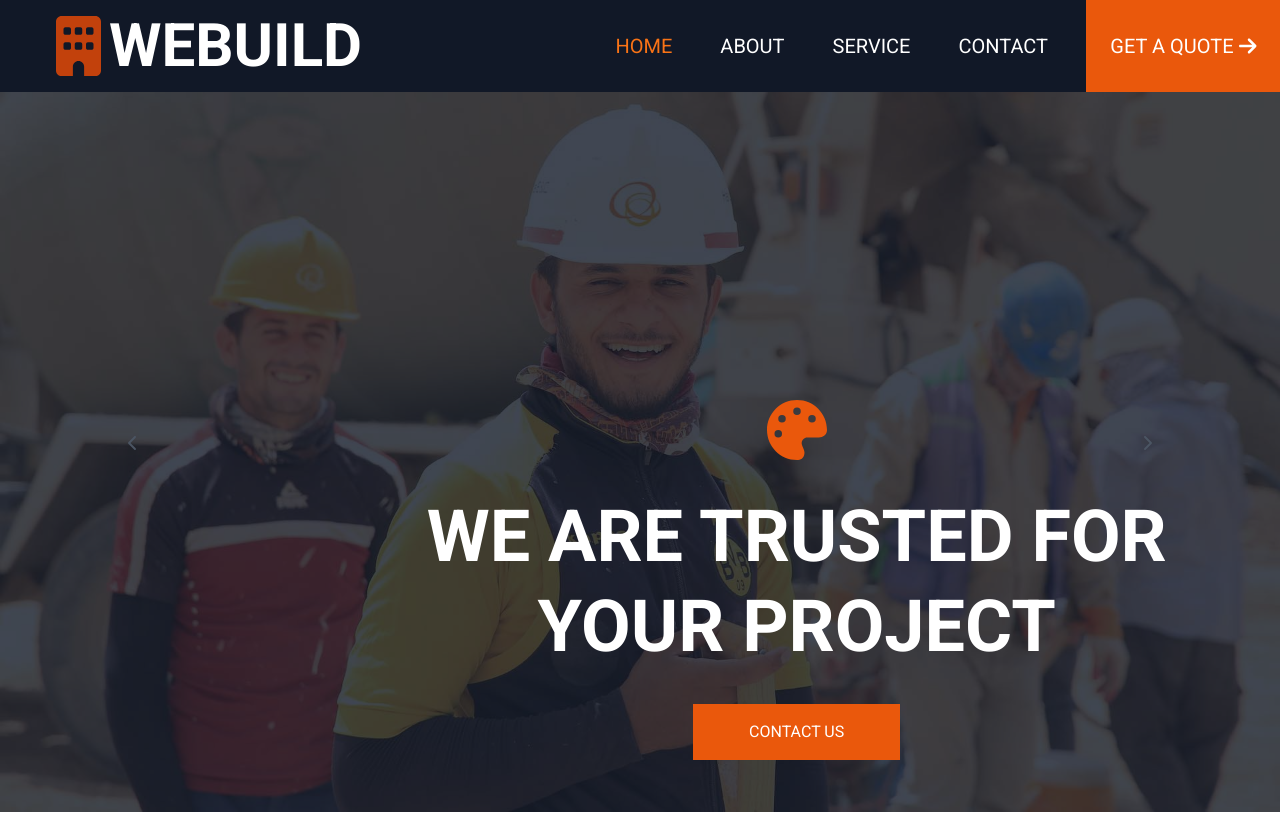
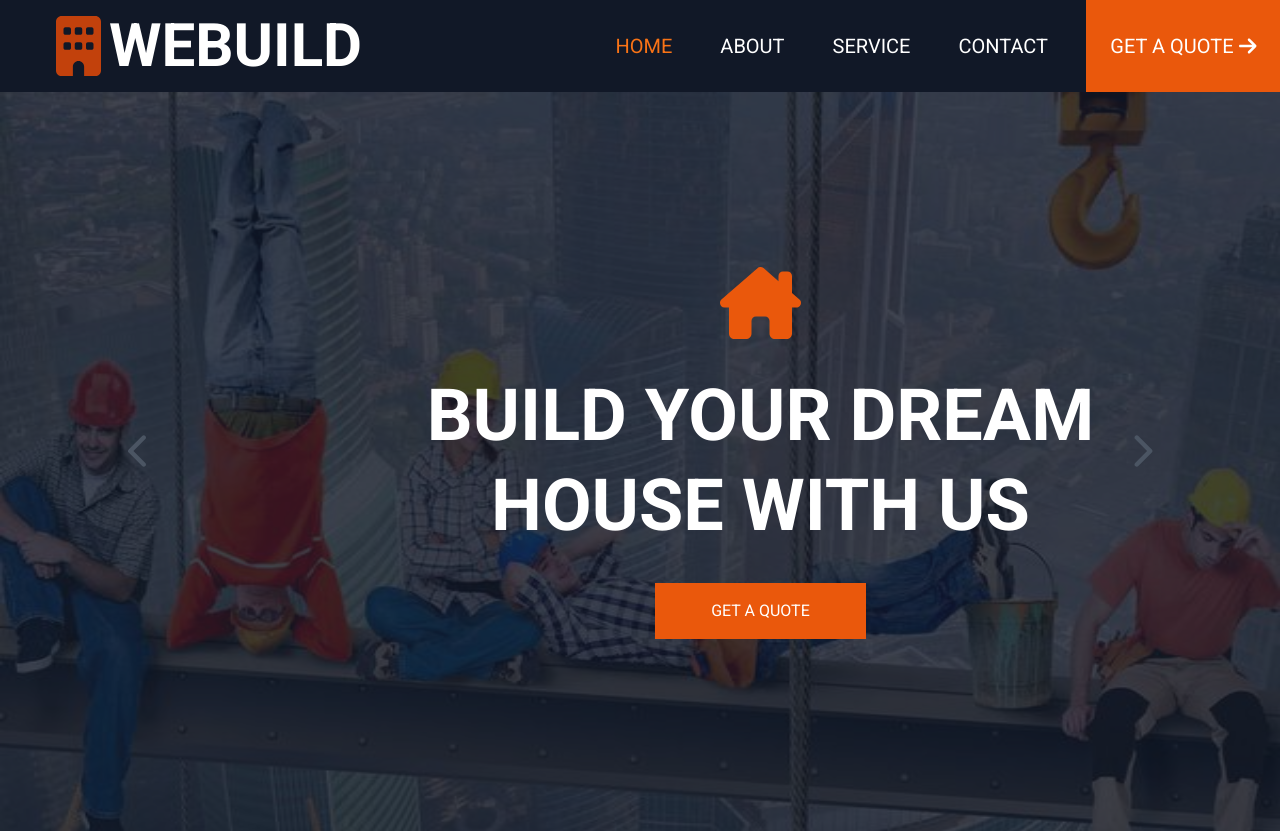
Before and after one commit to FrontEndDevo/webuild, a React (Create React App) app: page /home in a window 1280 px wide. Shown: the top 831 px of the page. Built offline with nearby package versions, Linux system fonts and the light colour scheme.

Commit message:
Change some style + add new data to WebsiteData

```diff
--- a/src/Helpers/WebsiteData.js
+++ b/src/Helpers/WebsiteData.js
@@ -113,7 +113,7 @@ const headerData = [
   },
   {
     img: header,
-    icon: faPalette,
+    icon: faScrewdriverWrench,
     title_one: "We are trusted for ",
     title_two: "your project",
     button: "Contact us",
--- a/src/components/Header/Header.jsx
+++ b/src/components/Header/Header.jsx
@@ -4,7 +4,7 @@ import { headerData, headerArrowIcons } from "../../Helpers/WebsiteData";
 const Header = () => {
   const [slide, setSlide] = useState(0);
 
-  let slideCounter = 1;
+  let slideCounter = 0;
 
   useEffect(() => {
     setSlide(slideCounter);
@@ -20,19 +20,19 @@ const Header = () => {
 
   return (
     <div className="header">
-      {/* {headerSections} */}
       <div className="overlay relative">
         <img
           src={headerData[slide].img}
           alt={headerData[slide].title_one + headerData[slide].title_two}
+          className="w-full h-screen"
         />
         <span className="absolute w-full h-full bg-gray-900 opacity-80 top-0 left-0 z-10"></span>
       </div>
 
-      <div className="content absolute top-1/2 left-1/3 z-20 flex flex-col items-center gap-8">
+      <div className="content absolute top-1/3 left-1/3 z-20 flex flex-col items-center gap-8">
         <FontAwesomeIcon
           icon={headerData[slide].icon}
-          className=" text-6xl text-orange-600 z-20"
+          className=" text-7xl text-orange-600 z-20"
         />
         <h2 className="uppercase font-bold text-7xl text-white z-20 text-center leading-tight">
           {headerData[slide].title_one} <br /> {headerData[slide].title_two}
@@ -42,7 +42,7 @@ const Header = () => {
         </button>
       </div>
 
-      <div className="buttons">
+      <div className="buttons text-4xl">
         <button
           onClick={leftArrowHandler}
           className="p-8 text-gray-600 duration-300 hover:text-white absolute top-1/2 left-0 z-20 mx-24"
```
